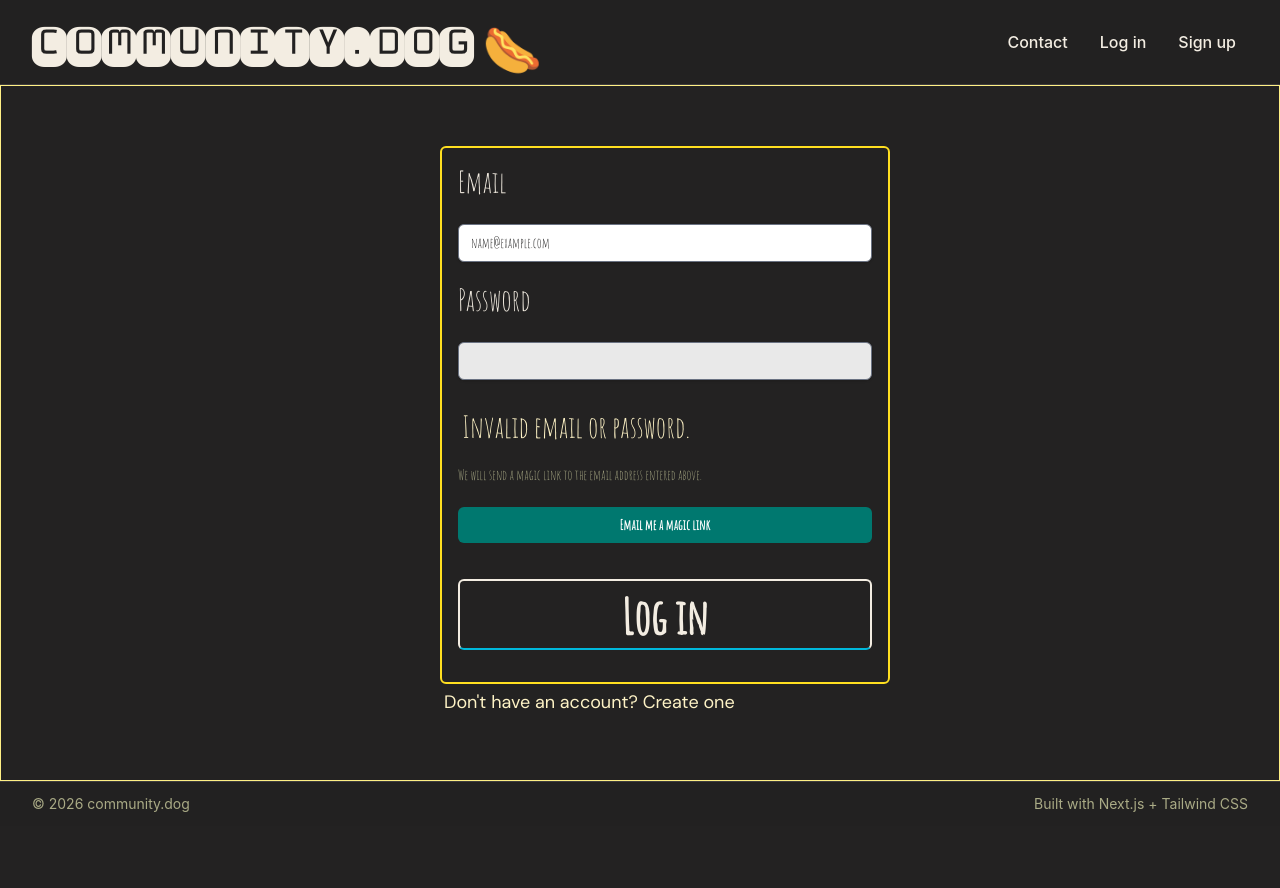
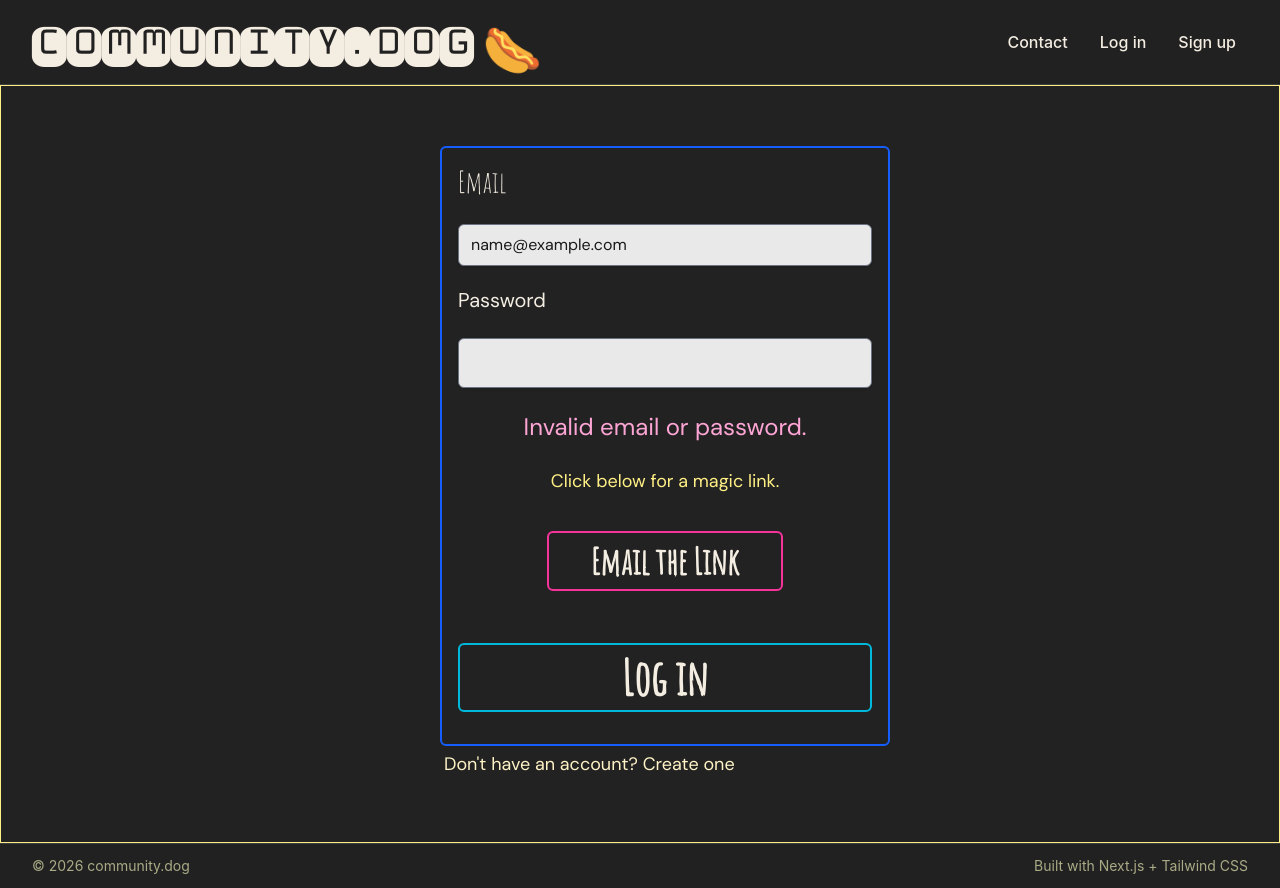
Before and after one commit to persontyping/c0munity.dog, a Next.js app: page /login in a window 1280 px wide. Both pictures are taken after typing "name@example.com", "Sample123" into the empty fields and a click on the button "Log in". Before the commit the page ends 826 px from the top, so only its background shows below. Built offline with nearby package versions, Linux system fonts and the light colour scheme; no server answers.

Commit message:
half merged magik link with login

```diff
--- a/src/app/(auth)/login/_components/login-form.tsx
+++ b/src/app/(auth)/login/_components/login-form.tsx
@@ -32,7 +32,7 @@ export default function LoginForm() {
   return (
     <section>
       <section className="login-form-container flex h-full w-full">
-        <div className="px-4 py-4 border-2 border-yellow-300 rounded-md flex flex-1 min-h-0">
+        <div className="px-4 py-4 border-2 border-blue-600 rounded-md flex flex-1 min-h-0">
           <form action={action} noValidate className="w-full flex flex-col flex-1 gap-5 text-3xl min-h-0">
             <div className="flex flex-row gap-9">
               <div className="w-full flex flex-col flex-1 min-h-0 gap-6">
@@ -52,7 +52,7 @@ export default function LoginForm() {
                   required
                   value={email}
                   onChange={(event) => setEmail(event.target.value)}
-                  className="block w-full rounded-md border px-3 py-2 text-sm text-(--color-text-dark) shadow-sm outline-none focus:border-teal-500 focus:ring-2 focus:ring-teal-300/60"
+                style={{ fontFamily: '"DM Sans", sans-serif' }} className="block w-full text-1xl rounded-md border bg-white/90 px-3 py-2 text-(--color-text-dark) shadow-sm outline-none focus:border-teal-500 focus:ring-2 focus:ring-teal-300/60"
                 />
                 {state?.errors?.email && (
                   <h1 className="text-lg text-amber-100 p-1">
@@ -65,7 +65,7 @@ export default function LoginForm() {
               <label
                 htmlFor="password">
                 <span className="justify-start text-3xl font-normal">
-                  Password
+                  <h3 className="text-xl " style={{ fontFamily: '"DM Sans", sans-serif' }}>Password</h3>
                 </span>
               </label>
               <input
@@ -74,7 +74,7 @@ export default function LoginForm() {
                 type="password"
                 autoComplete="current-password"
                 required
-                className="block w-full rounded-md border bg-white/90 px-3 py-2 text-sm text-(--color-text-dark) shadow-sm outline-none focus:border-teal-500 focus:ring-2 focus:ring-teal-300/60"
+                style={{ fontFamily: '"DM Sans", sans-serif' }} className="block w-full text-2xl rounded-md border bg-white/90 px-3 py-2 text-(--color-text-dark) shadow-sm outline-none focus:border-teal-500 focus:ring-2 focus:ring-teal-300/60"
               />
             </div>
             {state?.errors?.password && (
@@ -83,9 +83,9 @@ export default function LoginForm() {
               </h1>
             )}
             {shouldShowMagicLinkForm && (
-              <div ref={magicLinkContainerRef} className="flex flex-col gap-4">
+              <div ref={magicLinkContainerRef} className="flex flex-col gap-4 justify-center items-center">
                 {state?.error && (
-                  <h1 role="alert" className="text-3xl text-amber-100 p-1">
+                  <h1 role="alert" className="text-2xl text-pink-300 p-1" style={{ fontFamily: '"DM Sans", sans-serif' }}>
                     {state.error}
                   </h1>
                 )}
@@ -96,7 +96,7 @@ export default function LoginForm() {
               <button
                 type="submit"
                 disabled={pending}
-                className="w-full px-4 py-3 my-4 text-5xl rounded-md font-semibold border-2 border-b-cyan-500 transition-colors  hover:text-zinc-950 hover:bg-yellow-100 disabled:cursor-not-allowed disabled:opacity-60"
+                className="w-full px-4 py-2 my-4 text-5xl rounded-md font-semibold border-2 border-cyan-500 transition-colors  hover:text-zinc-950 hover:bg-yellow-100 disabled:cursor-not-allowed disabled:opacity-60"
               >
                 {pending ? "Logging in…" : "Log in"}
               </button>
--- a/src/app/(auth)/login/_components/magic-link-form.tsx
+++ b/src/app/(auth)/login/_components/magic-link-form.tsx
@@ -16,9 +16,9 @@ export default function MagicLinkForm({ email }: MagicLinkFormProps) {
       <input name="email" type="hidden" value={email} readOnly />
 
       <div className="space-y-1">
-        <p className="text-sm text-(--color-text-secondary)">
-          We will send a magic link to the email address entered above.
-        </p>
+        <h1 role="alert" className="text-lg text-yellow-200 p-1" style={{ fontFamily: '"DM Sans", sans-serif' }}>
+           Click below for a magic link.
+        </h1>
         {state?.errors?.email && (
           <p role="alert" className="text-sm text-rose-700">
             {state.errors.email}
@@ -41,9 +41,9 @@ export default function MagicLinkForm({ email }: MagicLinkFormProps) {
       <button
         type="submit"
         disabled={pending}
-        className="w-full rounded-md bg-teal-700 px-4 py-2 text-sm font-semibold text-white transition-colors hover:bg-teal-600 disabled:cursor-not-allowed disabled:opacity-60"
+        className="w-full px-4 py-2 my-4 text-4xl rounded-md font-semibold border-2 border-pink-500 transition-colors  hover:text-zinc-950 hover:bg-yellow-100 disabled:cursor-not-allowed disabled:opacity-60"
       >
-        {pending ? "Sending magic link…" : "Email me a magic link"}
+        {pending ? "Sending magic link…" : "Email the Link"}
       </button>
     </form>
   );
--- a/src/components/forms/contact-form.tsx
+++ b/src/components/forms/contact-form.tsx
@@ -1,5 +1,4 @@
 "use client";
-
 import { useState } from "react";
 
 export default function ContactForm() {
```
